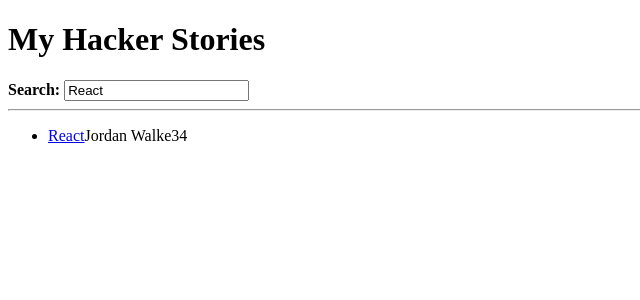
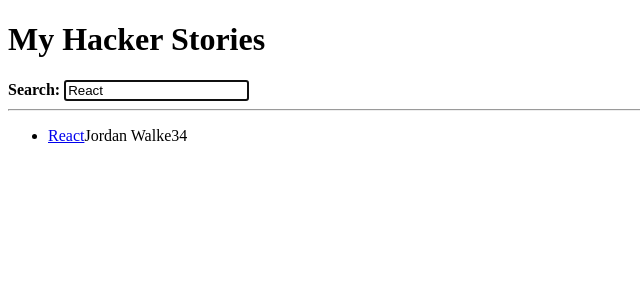
Before and after one commit to adamwoolhether/hacker-stores, a React (Vite) app: page / in a window 1280 px wide. Shown: the top 300 px of the page, without its empty margins (0-640 px from the left). Built offline with nearby package versions, Linux system fonts and the light colour scheme.

Commit message:
Imperative programming with React example

```diff
--- a/src/App.jsx
+++ b/src/App.jsx
@@ -94,6 +94,7 @@ const App = () => {
             <InputWithLabel
                 id="search"
                 // label="Search"
+                isFocused // shorthand for `isFocused={true}`
                 value={searchTerm}
                 onInputChange={handleSearch}
             >
@@ -113,24 +114,49 @@ const App = () => {
     )
 };
 
-const InputWithLabel = ({ id, value, type = 'text', onInputChange, children }) => (
+const InputWithLabel = ({ id, value, type = 'text', onInputChange, isFocused, children }) => {
     /*// Destructuring the prop object, allowing easy access.
     // Another way(above) is to destructure is directly in the functions signature
     const { search, onSearch } = props;*/
+
+    // A
+    // Create a 'ref' with 'useRef' hook. This ref is a persistent value
+    // which stays intact for the lifetime of a React component. It's `current`
+    // property is mutable, unlike the actual ref object.
+    const inputRef = React.useRef();
+
+    // C
+    // Opt into the React lifecycle with the 'useEffect' hook.
+    React.useEffect(() => {
+        if (isFocused && inputRef.current) {
+        // D
+            // The ref is passed the element's `ref` attribute, allowing the
+            // `current` property to access the element. We execute it's functionality
+            // as a side effect if `isFocused` is set and the `current` property exists.
+        inputRef.current.focus()
+    }
+}, [isFocused]);
+
+    return(
 //  React Fragments allow returning siblings elements side by side without a top-level element.
 //  Can be called with `<React.Fragment>`  `</React.Fragment>` or shorthand: `<>` `</>`
         <>
             <label htmlFor={id}>{children}</label>
             &nbsp;
-    {/*pass the event up to the App component via callback, we also provide the state's initial value. This makes Search a 'controlled component'*/}
+            {/* B
+            The ref is passed to the element's JSX-reserved `ref` attribute, assigning
+            the element is assigned to the `current` property.*/}
             <input
+                ref={inputRef}
                 id={id}
                 type={type}
                 value={value}
+                autoFocus={isFocused}
                 onChange={onInputChange}
             />
         </>
     );
+};
 
 // List demonstrates the use of a secondary React component.
 const List = ({list}) => (
```
Lines whose indentation alone changed are shown as unchanged.
